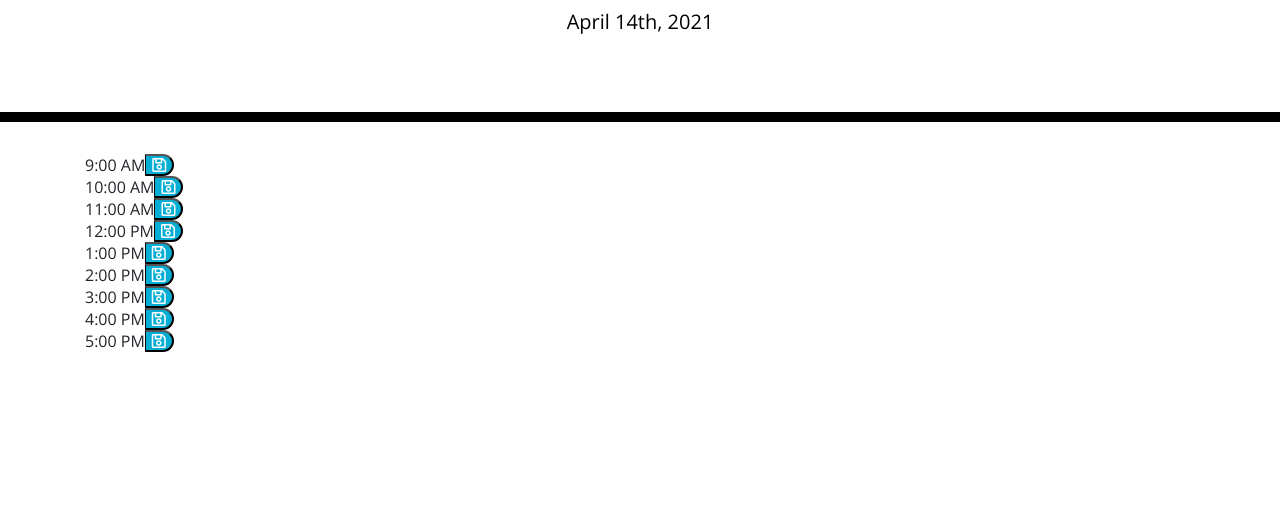
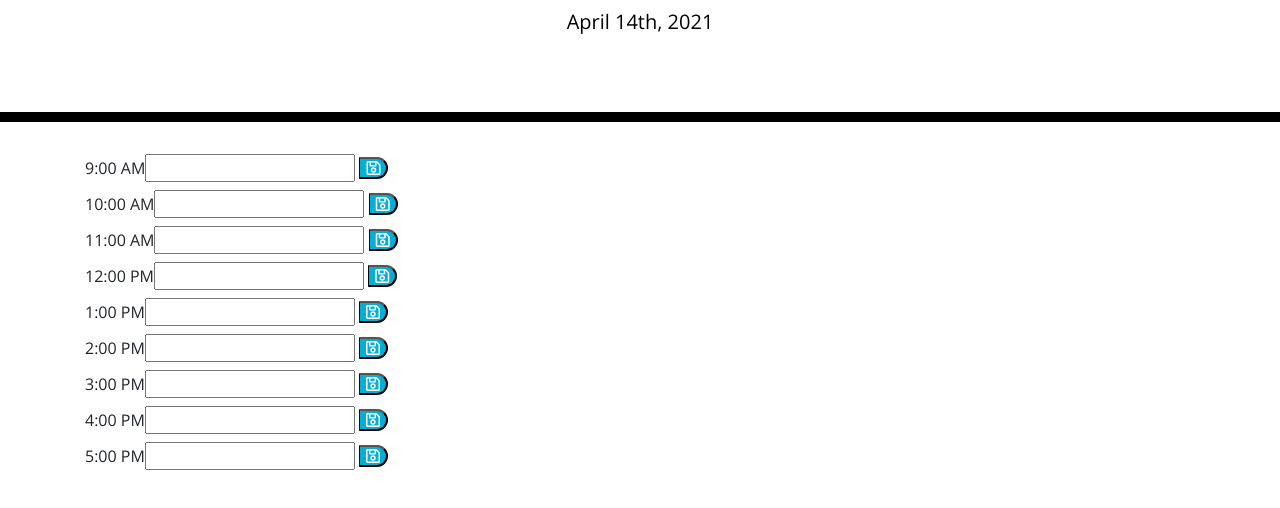
Before and after one commit to erodriguez541/05-planner, a plain HTML site: page index.html in a window 1280 px wide. Shown: the part 182-690 px from the top of the page. Drawn offline with nearby package versions, Linux system fonts and the light colour scheme.

Commit message:
added form to HTML

```diff
--- a/index.html
+++ b/index.html
@@ -30,15 +30,33 @@
     </header>
     <div class="container">
       <!-- Timeblocks go here -->
-      <div id= "9">9:00 AM<button class="saveBtn"><i class="far fa-save"></i></button></div>
-      <div id="10">10:00 AM<button class="saveBtn"><i class="far fa-save"></i></button></div>
-      <div id="11">11:00 AM<button class="saveBtn"><i class="far fa-save"></i></button></div>
-      <div id="12">12:00 PM<button class="saveBtn"><i class="far fa-save"></i></button></div>
-      <div id="1">1:00 PM<button class="saveBtn"><i class="far fa-save"></i></button></div>
-      <div id="2">2:00 PM<button class="saveBtn"><i class="far fa-save"></i></button></div>
-      <div id="3">3:00 PM<button class="saveBtn"><i class="far fa-save"></i></button></div>
-      <div id="4">4:00 PM<button class="saveBtn"><i class="far fa-save"></i></button></div>
-      <div id="5">5:00 PM<button class="saveBtn"><i class="far fa-save"></i></button></div>
+        <form>
+        <label id= "9" >9:00 AM<input type = "text"> <button class="saveBtn"><i class="far fa-save"></i></button></label>
+        </form>
+        <form>
+        <label id= "10" >10:00 AM<input type = "text"> <button class="saveBtn"><i class="far fa-save"></i></button></label>
+        </form>
+        <form>
+        <label id= "11" >11:00 AM<input type = "text"> <button class="saveBtn"><i class="far fa-save"></i></button></label>
+        </form>
+        <form>
+        <label id= "12" >12:00 PM<input type = "text"> <button class="saveBtn"><i class="far fa-save"></i></button></label>
+        </form>
+        <form>
+        <label id= "1" >1:00 PM<input type = "text"> <button class="saveBtn"><i class="far fa-save"></i></button></label>
+        </form>
+        <form>
+        <label id= "2" >2:00 PM<input type = "text"> <button class="saveBtn"><i class="far fa-save"></i></button></label>
+        </form>
+        <form>
+        <label id= "3" >3:00 PM<input type = "text"> <button class="saveBtn"><i class="far fa-save"></i></button></label>
+        </form>
+        <form>
+        <label id= "4" >4:00 PM<input type = "text"> <button class="saveBtn"><i class="far fa-save"></i></button></label>
+        </form>
+        <form>
+        <label id= "5" >5:00 PM<input type = "text"> <button class="saveBtn"><i class="far fa-save"></i></button></label>
+        </form>
     </div>
 
     <script src="https://cdnjs.cloudflare.com/ajax/libs/jquery/3.2.1/jquery.min.js"></script>
```
Also changed, not shown: 1 other file.
